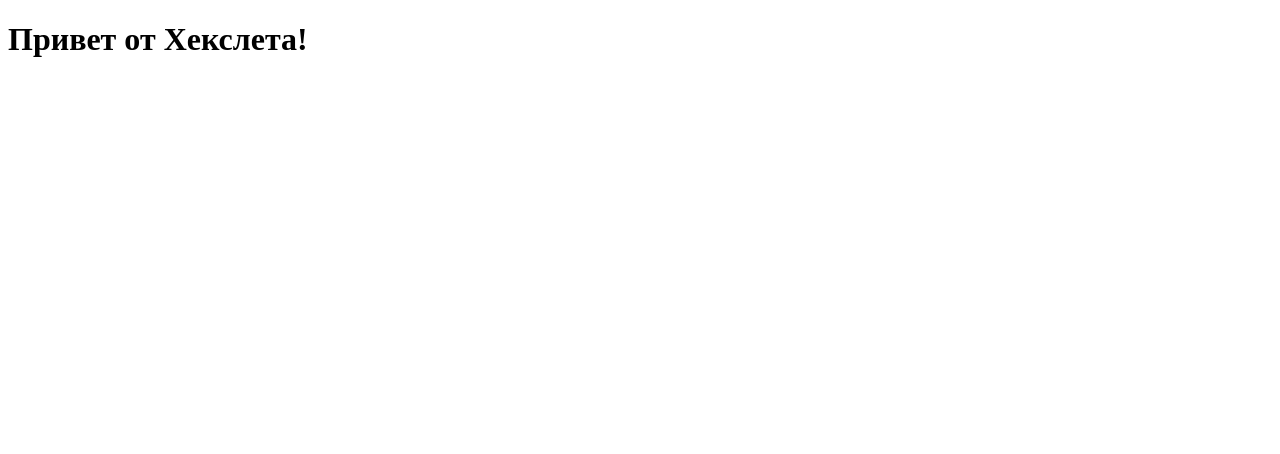
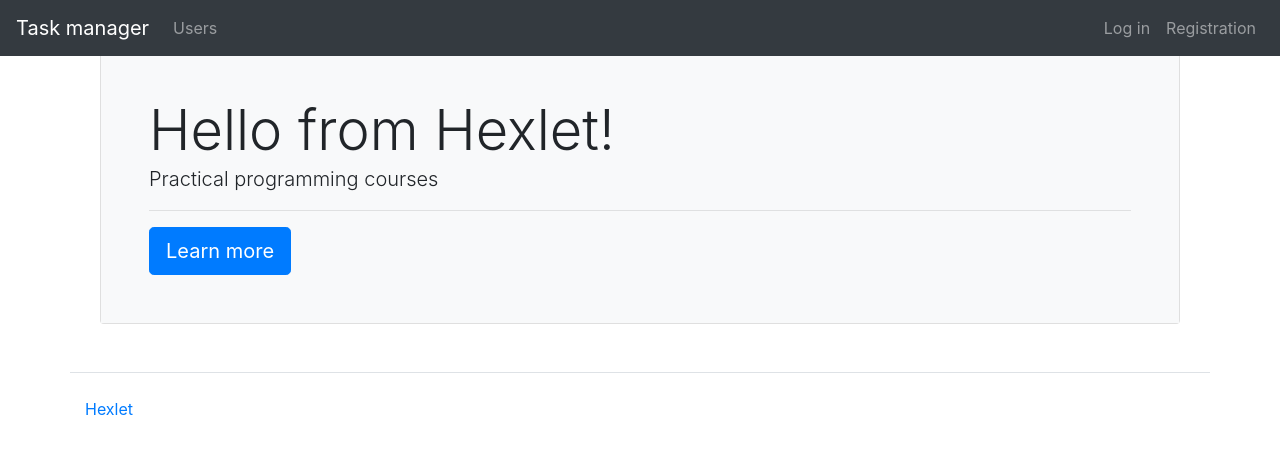
Before and after one commit to Alexion24/python-project-lvl4, a Django app: template task_manager/templates/index.html in a window 1280 px wide. Shown: the top 454 px of the page. Run offline with Django 4.2, Linux system fonts and the light colour scheme; the template is opened without the code that fills it, so the values that code supplies are empty; some libraries are stand-ins or nearby versions.

Commit message:
add templates

```diff
--- /dev/null
+++ b/task_manager/templates/base.html
@@ -0,0 +1,48 @@
+{% load bootstrap4 %}
+
+{% bootstrap_css %}
+{% bootstrap_javascript jquery='full' %}
+
+{% bootstrap_messages %}
+
+{% load i18n %}
+
+<head>
+    <meta charset="UTF-8">
+    <meta http-equiv="X-UA-Compatible" content="IE=edge">
+    <meta name="viewport" content="width=device-width, initial-scale=1.0">
+    <title>{% block title %}{% endblock %}</title>
+</head>
+
+<body>
+    <nav class="navbar navbar-expand-md navbar-dark fixed-top bg-dark">
+        <a class="navbar-brand" href="#">{% translate 'Task manager' %}</a>
+        <button class="navbar-toggler" type="button" data-toggle="collapse" data-target="#navbarCollapse" aria-controls="navbarCollapse" aria-expanded="false" aria-label="Toggle navigation">
+            <span class="navbar-toggler-icon"></span>
+        </button>
+        <div class="collapse navbar-collapse" id="navbarCollapse">
+            <ul class="navbar-nav mr-auto">
+                <li class="nav-item">
+                    <a class="nav-link" href="#">{% translate 'Users' %}</a>
+                </li>
+            </ul>
+            <ul class="navbar-nav">
+                <li  class="nav-item">
+                    <a class="nav-link" href="#">{% translate 'Log in' %}</a>
+                </li>
+                <li  class="nav-item">
+                    <a class="nav-link" href="#">{% translate 'Registration' %}</a>
+                </li>
+            </ul>
+        </div>
+    </nav>
+
+     <div class="container wrapper flex-grow-1">
+        {% block content %}{% endblock %}
+    </div>
+    <footer>
+        <div class="container my-5 pt-4 border-top">
+            <a target="_blank" href="https://ru.hexlet.io">Hexlet</a>
+        </div>
+    </footer>
+</body>
--- a/task_manager/templates/index.html
+++ b/task_manager/templates/index.html
@@ -1,10 +1,15 @@
-<!DOCTYPE html>
-<html lang="en">
-<head>
-    <meta charset="UTF-8">
-    <title>Менеджер задач</title>
-</head>
-<body>
-    <h1>Привет от Хекслета!</h1>
-</body>
-</html>
+{% extends "base.html" %}
+{% load i18n %}
+{% block title %}Task manager{% endblock %}
+{% block content %}
+<div class="container wrapper flex-grow-1">
+    <div class="card">
+        <div class="card-body p-5 bg-light mt-5 pt-4 pb-16">
+            <div class="display-4">{% translate 'Hello from Hexlet!' %}</div>
+            <p class="lead">{% translate 'Practical programming courses' %}</p>
+            <hr>
+            <a class="btn btn-primary btn-lg" href="https://ru.hexlet.io">{% translate 'Learn more' %}</a>
+        </div>
+    </div>
+</div>
+{% endblock %}
```
